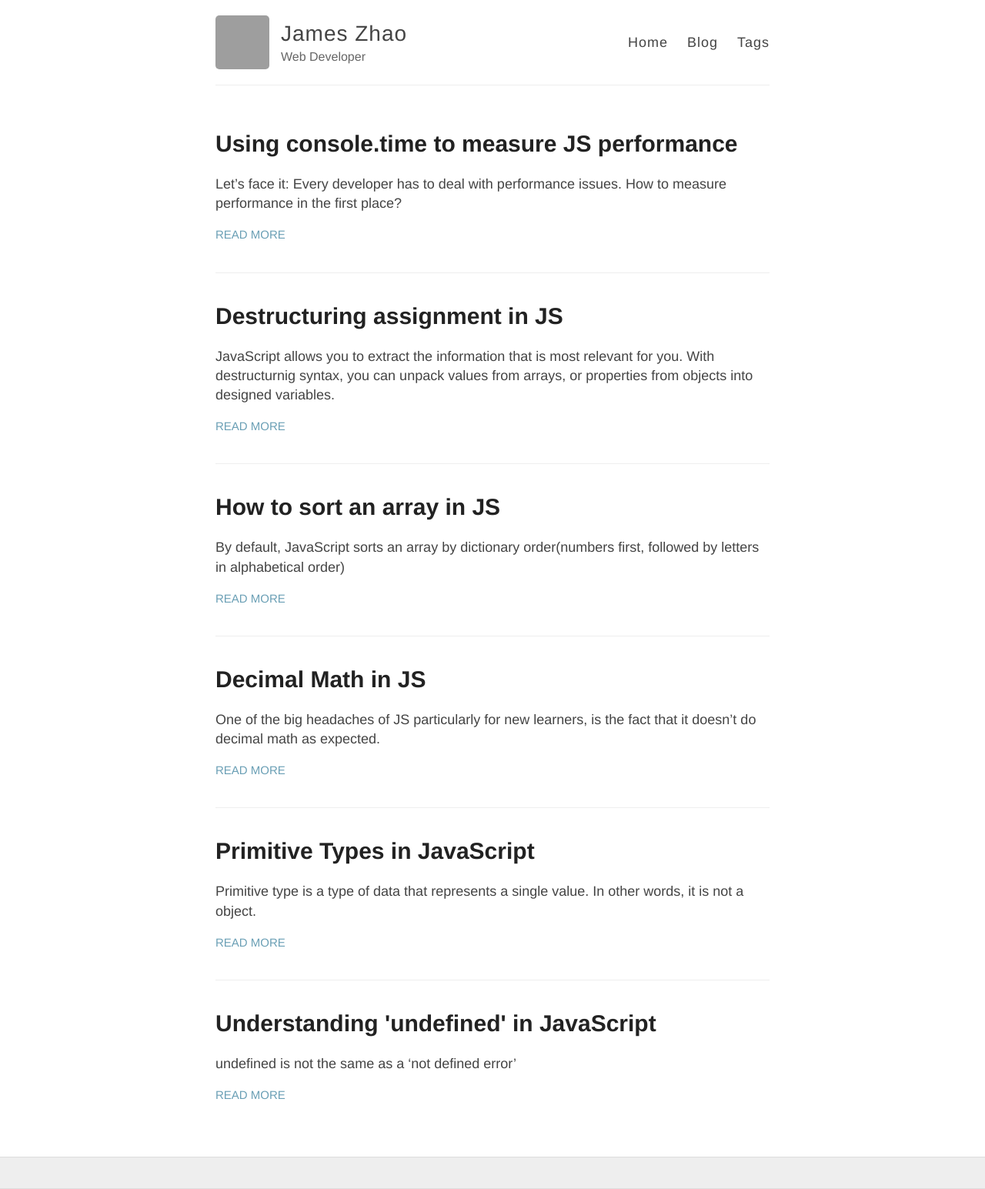
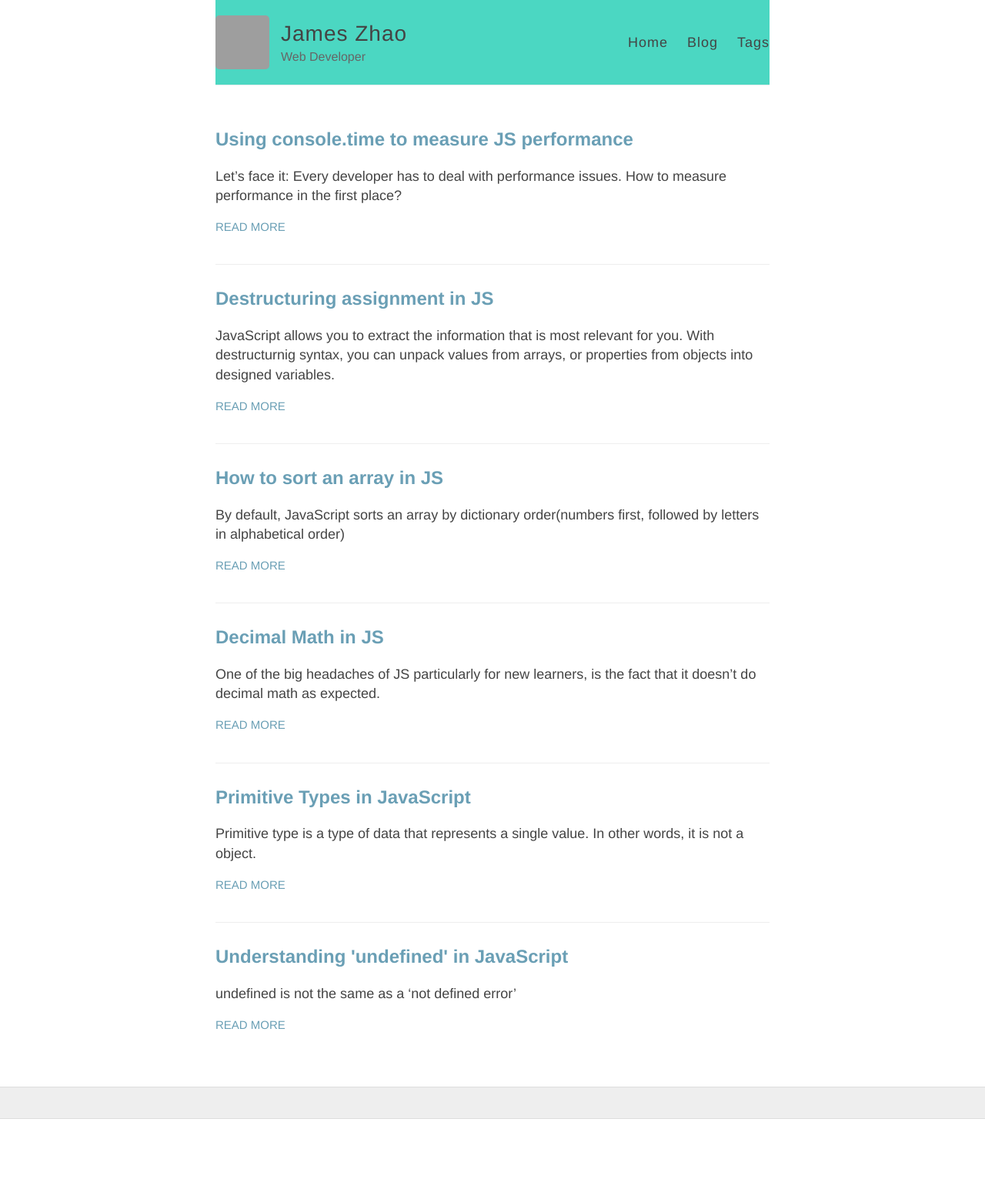
Before and after one commit to jameskzhao/site, a Jekyll site: the page built from blog.html, in a window 1280 px wide. Shown: the whole page at 77% size. Built offline with Jekyll 4.4.1, drawn with Linux system fonts in a browser that asks for light colours; after the commit the page ends 1454 px from its top, so only the background shows below that; grey boxes are pictures that could not be loaded.

Commit message:
updated styles

```diff
--- a/blog.html
+++ b/blog.html
@@ -6,7 +6,7 @@
   {% for post in site.posts %}
     <article class="post">
 
-      <h1><a href="{{ site.baseurl }}{{ post.url }}">{{ post.title }}</a></h1>
+      <h2><a href="{{ site.baseurl }}{{ post.url }}">{{ post.title }}</a></h2>
 
       <div class="entry">
         {{ post.excerpt }}
--- a/style.scss
+++ b/style.scss
@@ -288,6 +288,10 @@
   color: darkgray;
   font-weight: 400;
 }
+.masthead{
+  background-color: #4bd7c2;
+  color: #fff;
+}
 .codinfox-category-list .codinfox-tag-mark{
   font-size: smaller;
   font-weight: 500;
```
